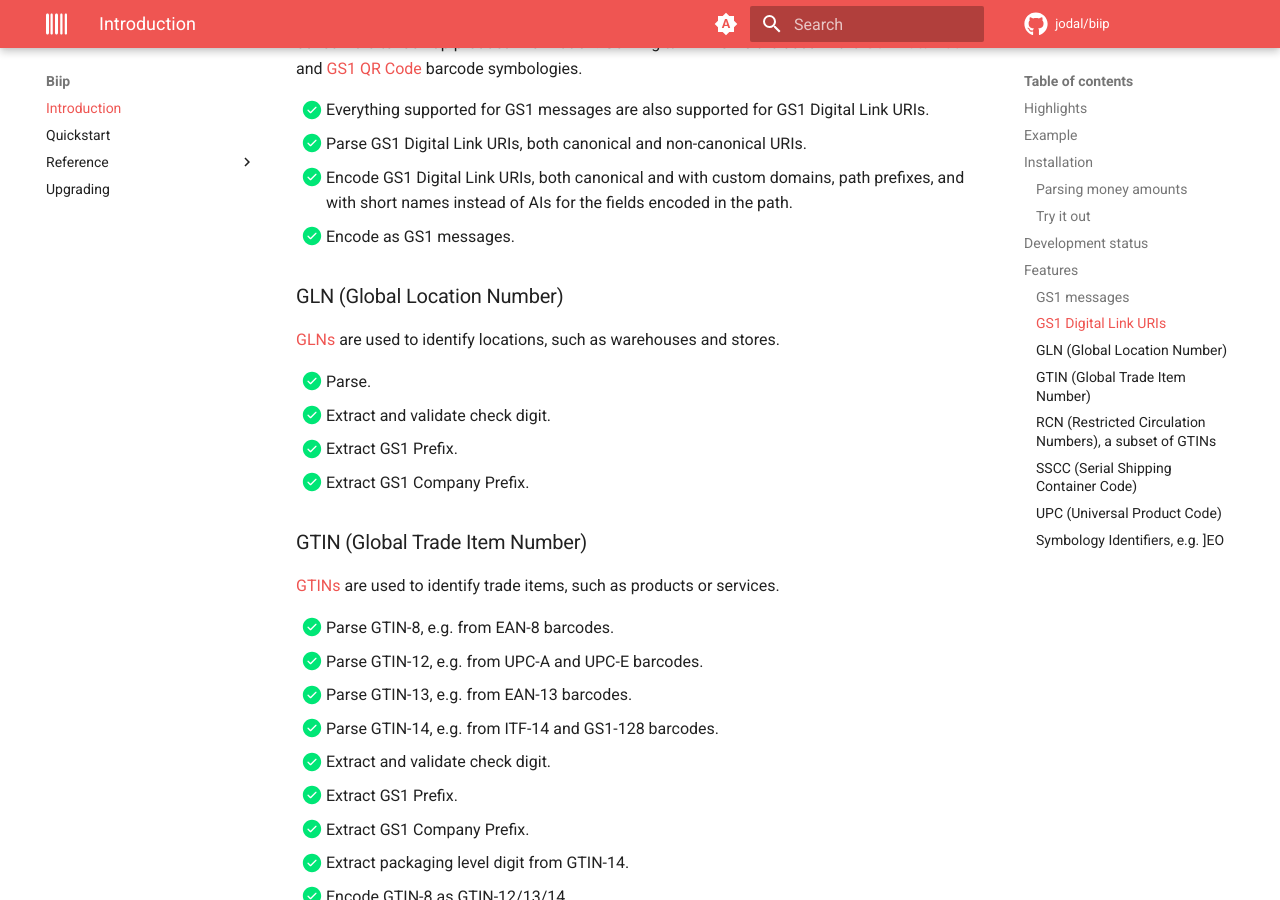
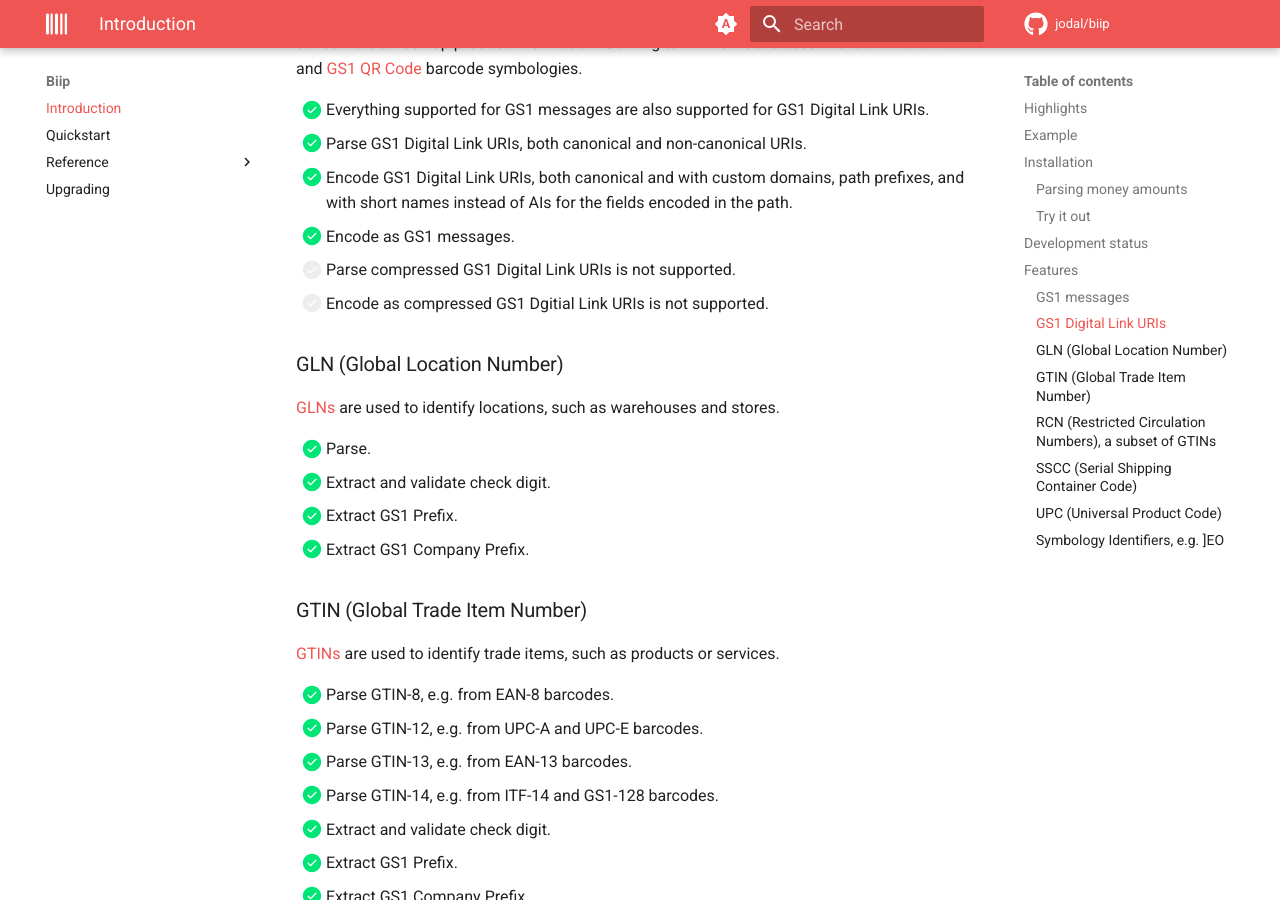
Before and after one commit to jodal/biip, an MkDocs documentation site: the page built from docs/index.md, in a window 1280 px wide and 900 px high, scrolled down 2956 px. Built offline with MkDocs 1.6.1 and Material for MkDocs 9.7.7, drawn with Linux system fonts in a browser that asks for light colours; comment, search, counter and statistics services are not loaded.

Commit message:
Add GS1 Digital Link URI de-/compression as unsupported features

```diff
--- a/docs/index.md
+++ b/docs/index.md
@@ -143,6 +143,8 @@ Code](https://en.wikipedia.org/wiki/QR_code) barcode symbologies.
       domains, path prefixes, and with short names instead of AIs for the fields
       encoded in the path.
 - [x] Encode as GS1 messages.
+- [ ] Parse compressed GS1 Digital Link URIs is not supported.
+- [ ] Encode as compressed GS1 Dgitial Link URIs is not supported.
 
 ### GLN (Global Location Number)
 
```
